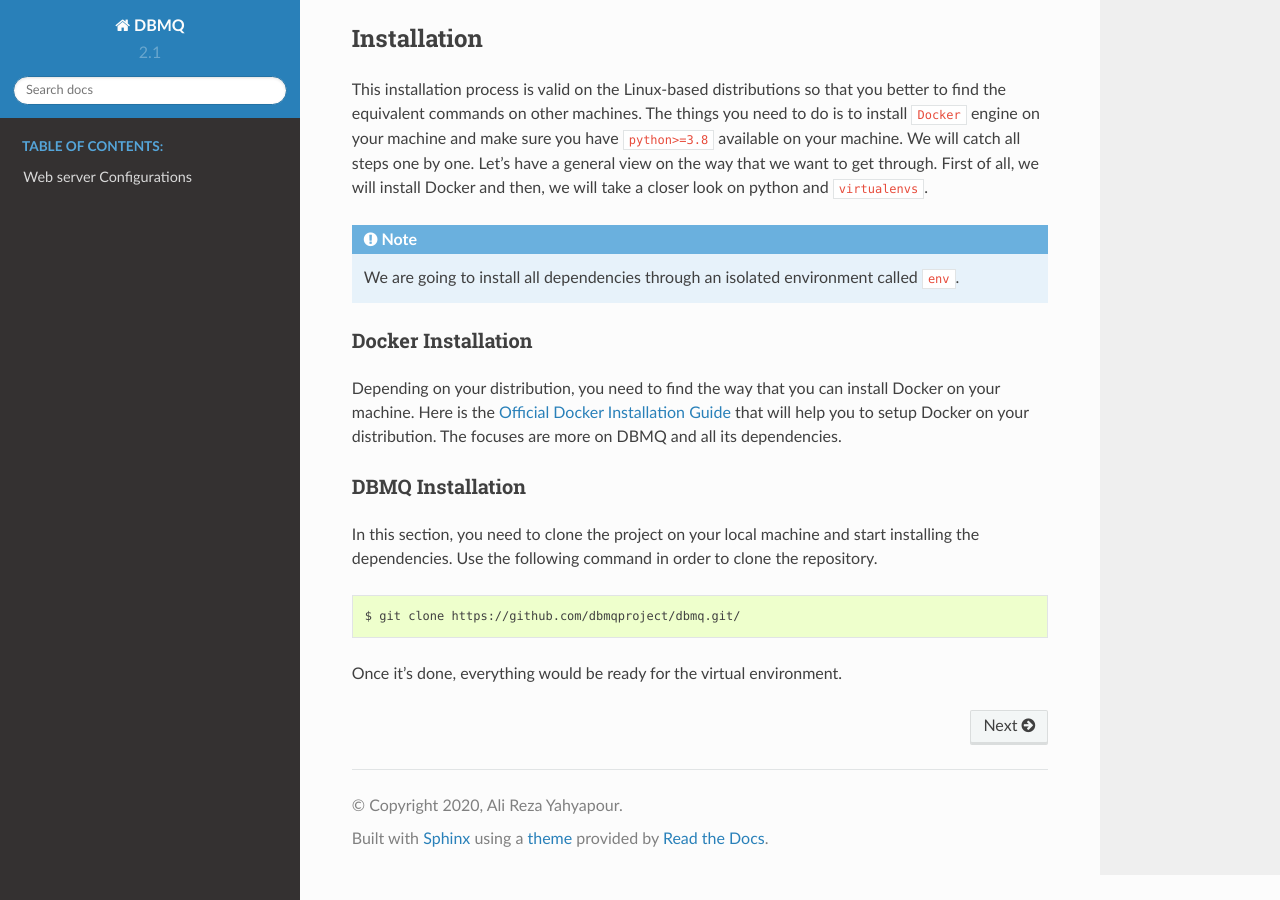
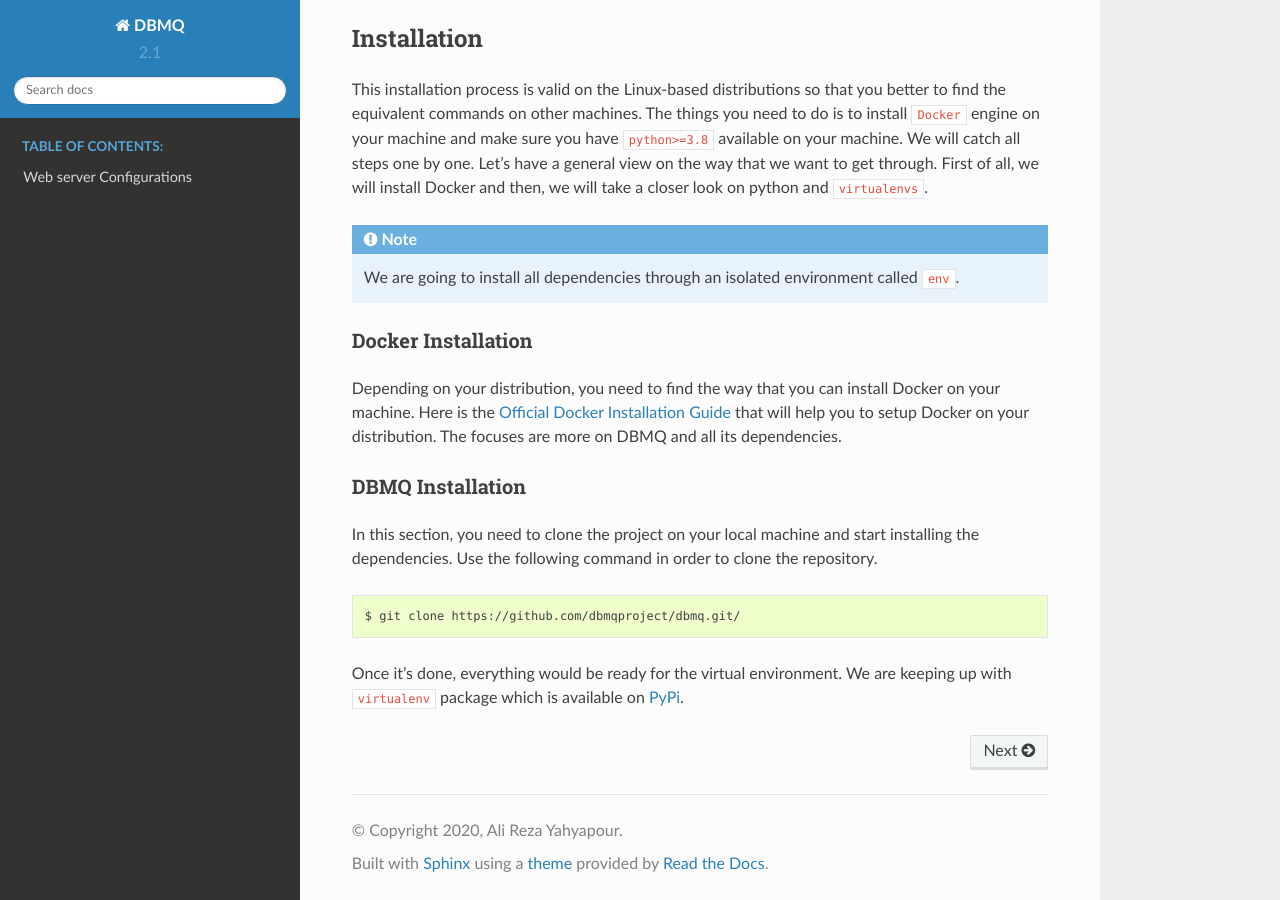
Before and after one commit to dbmqproject/dbmq, a Sphinx documentation site: the page built from docs/index.rst, in a window 1280 px wide and 900 px high, scrolled down 643 px. Built offline with Sphinx 7.4.7 and the Read the Docs theme 2.0.0, drawn with Linux system fonts in a browser that asks for light colours.

Commit message:
pypi availability added in installation section

```diff
--- a/docs/index.rst
+++ b/docs/index.rst
@@ -48,4 +48,7 @@
 
   $ git clone https://github.com/dbmqproject/dbmq.git/
 
-Once it's done, everything would be ready for the virtual environment.
+Once it's done, everything would be ready for the virtual environment. We are keeping up with ``virtualenv`` package
+which is available on
+`PyPi
+<https://pypi.org/>`_.
```
